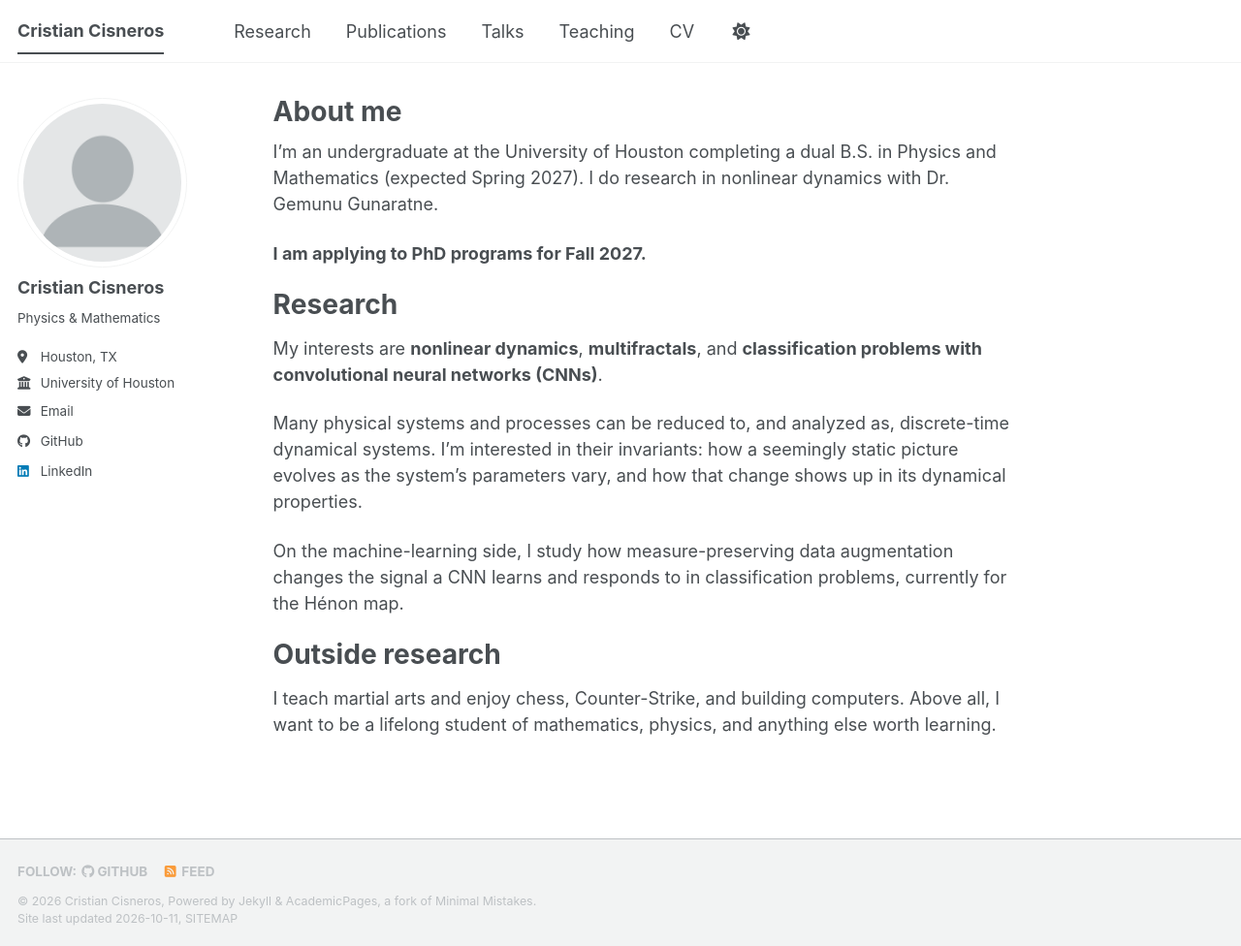
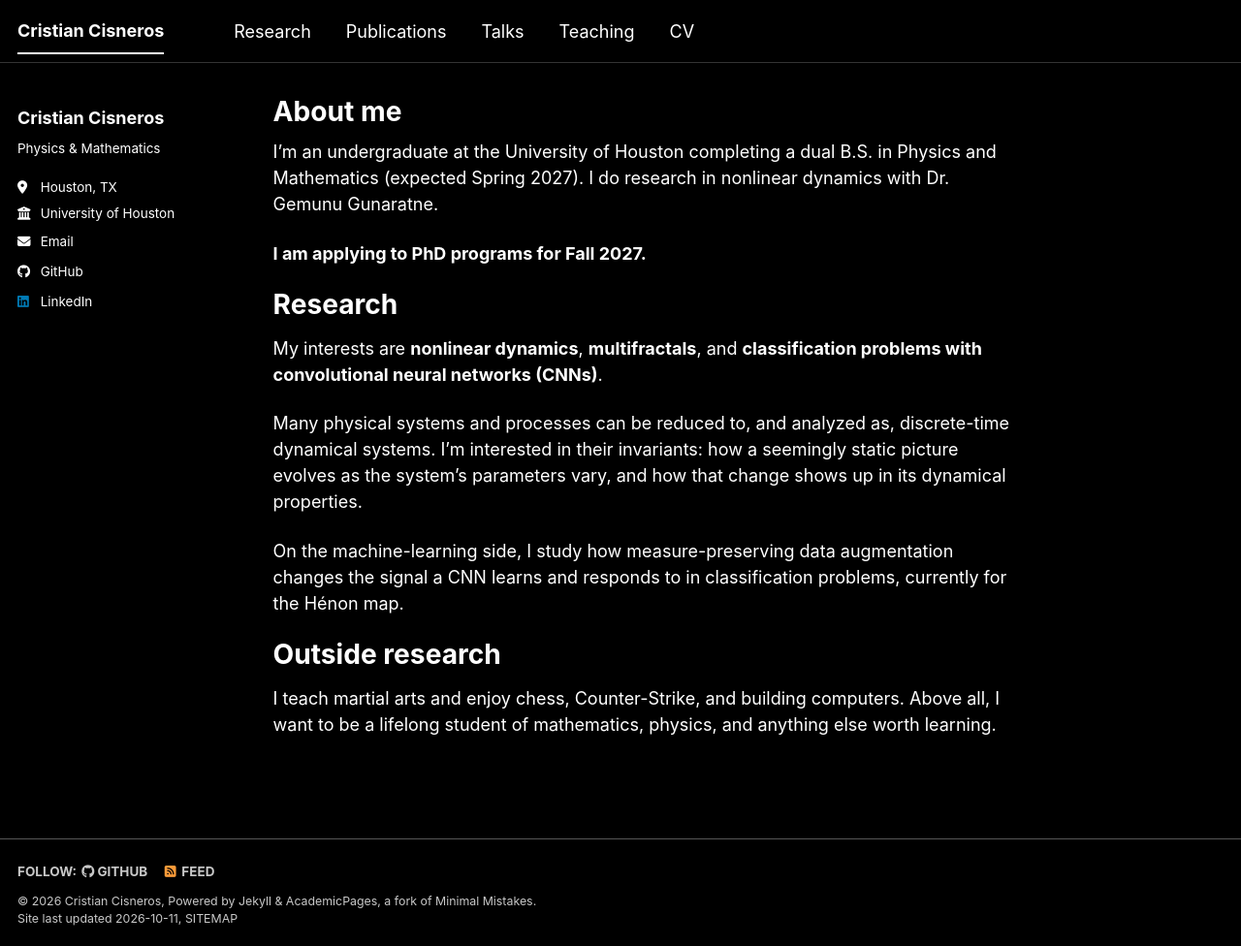
Before and after one commit to cristiancisneros06/cristiancisneros06.github.io, a Jekyll site: the page built from _pages/about.md, in a window 1280 px wide and 976 px high. Shown: the whole window at 97% size. Built offline with Jekyll 4.4.1, drawn with Linux system fonts in a browser that asks for light colours; a style sheet for code colours, icons or effects is not loaded.

Commit message:
Switch to an always-dark black and white look
Remove the profile photo, share buttons, and light/dark toggle;
force a black background with white text for every visitor.

Co-Authored-By: Claude Opus 5.5 <noreply@anthropic.com>
Claude-Session: https://claude.ai/code/session_0194BYiZ6sAiDzrCffZQx2Wf

```diff
--- a/_config.yml
+++ b/_config.yml
@@ -23,7 +23,7 @@ repository               : "cristiancisneros06/cristiancisneros06.github.io"
 #               Additional customization can be done by editing /_includes/author-profile.html
 author:
   # Biographic information
-  avatar           : "profile.png" # replace images/profile.png with your photo (square works best)
+  avatar           : # no photo
   name             : "Cristian Cisneros"
   pronouns         : # example: "she/her"
   bio              : "Physics & Mathematics"
@@ -246,7 +246,7 @@ defaults:
       author_profile: true
       read_time: true
       comments: true
-      share: true
+      share: false
       related: true
   # _pages
   - scope:
@@ -262,7 +262,7 @@ defaults:
     values:
       layout: single
       author_profile: true
-      share: true
+      share: false
       comments: true
   # _publications
   - scope:
@@ -271,7 +271,7 @@ defaults:
     values:
       layout: single
       author_profile: true
-      share: true
+      share: false
       comments: true
   # _portfolio
   - scope:
@@ -280,7 +280,7 @@ defaults:
     values:
       layout: single
       author_profile: true
-      share: true
+      share: false
       comment: true
   # _talks
   - scope:
@@ -289,7 +289,7 @@ defaults:
     values:
       layout: talk
       author_profile: true
-      share: true
+      share: false
 
 
 # Sass/SCSS
--- a/_includes/author-profile.html
+++ b/_includes/author-profile.html
@@ -6,6 +6,7 @@
 
 <div itemscope itemtype="http://schema.org/Person">
 
+  {% if author.avatar %}
   <div class="author__avatar">
     {% if author.avatar contains "://" %}
     	<img src="{{ author.avatar }}" alt="{{ author.name }}"  fetchpriority="high" />
@@ -13,6 +14,7 @@
     	<img src="{{ author.avatar | prepend: "/images/" | prepend: base_path }}" class="author__avatar" alt="{{ author.name }}"  fetchpriority="high" />
     {% endif %}
   </div>
+  {% endif %}
 
   <div class="author__content">
     <h3 class="author__name">{{ author.name }}</h3>
--- a/_includes/masthead.html
+++ b/_includes/masthead.html
@@ -18,9 +18,6 @@
               <a href="{{ domain }}{{ link.url }}">{{ link.title }}</a>
             </li>
           {% endfor %}
-          <li id="theme-toggle" class="masthead__menu-item persist tail">
-            <a role="button" aria-labelledby="theme-icon"><i id="theme-icon" class="fa-solid fa-sun" aria-hidden="true" title="toggle theme"></i></a>
-          </li>
         </ul>
         <ul class="hidden-links hidden"></ul>
       </nav>
--- a/assets/css/main.scss
+++ b/assets/css/main.scss
@@ -37,3 +37,30 @@
     "layout/sidebar",
     "layout/json_cv"
 ;
+
+
+/* ==========================================================================
+   Always dark: black background, white text.
+   Applies whether or not the visitor's device prefers light mode.
+   ========================================================================== */
+
+:root,
+html[data-theme="dark"] {
+    --global-base-color                 : #ffffff !important;
+    --global-bg-color                   : #000000 !important;
+    --global-footer-bg-color            : #000000 !important;
+    --global-border-color               : #333333 !important;
+    --global-dark-border-color          : #555555 !important;
+    --global-code-background-color      : #111111 !important;
+    --global-code-text-color            : #eeeeee !important;
+    --global-fig-caption-color          : #bbbbbb !important;
+    --global-link-color                 : #ffffff !important;
+    --global-link-color-hover           : #bbbbbb !important;
+    --global-link-color-visited         : #ffffff !important;
+    --global-masthead-link-color        : #ffffff !important;
+    --global-masthead-link-color-hover  : #bbbbbb !important;
+    --global-text-color                 : #ffffff !important;
+    --global-text-color-light           : #c8c8c8 !important;
+    --global-thead-color                : #111111 !important;
+    color-scheme: dark;
+}
```
